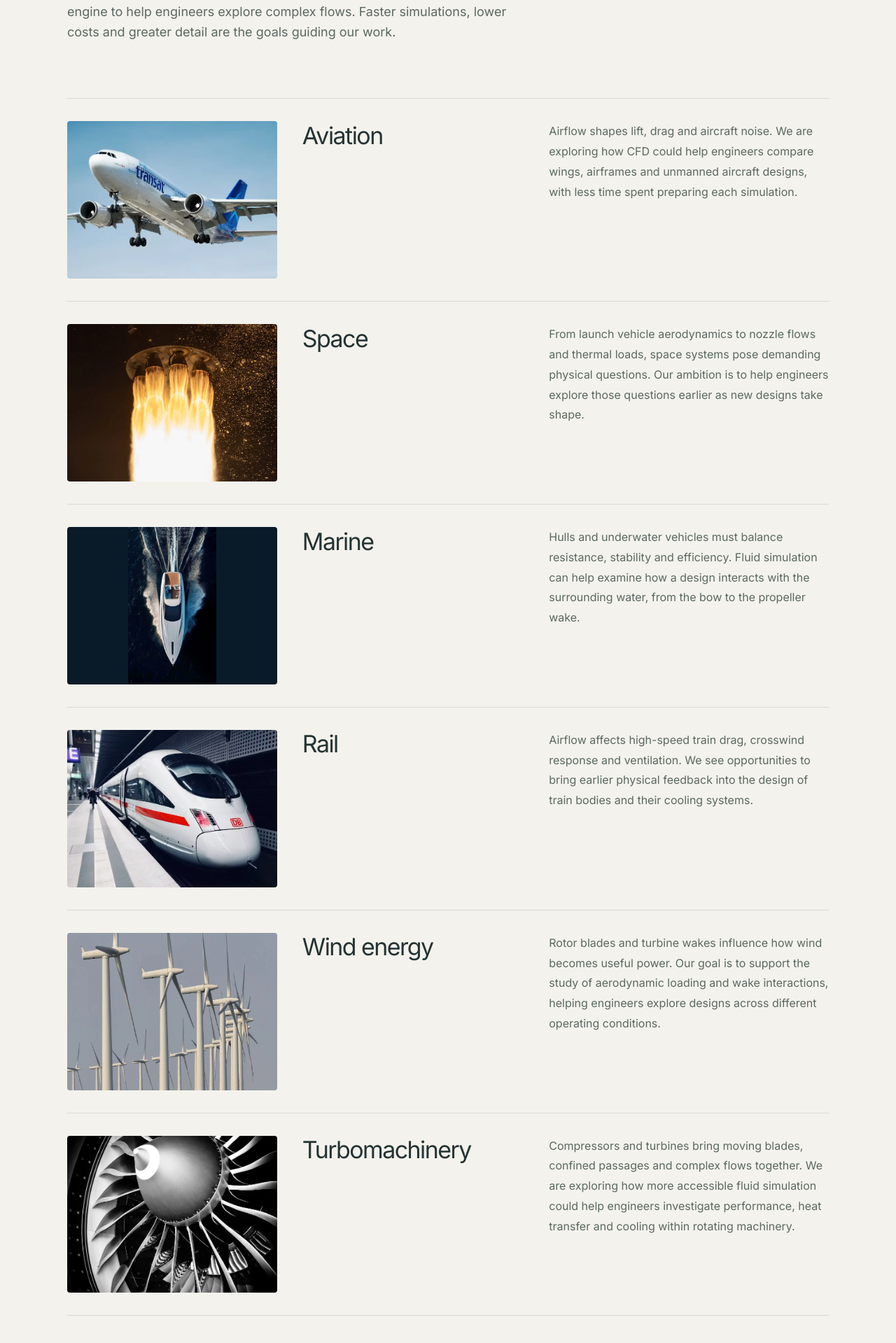
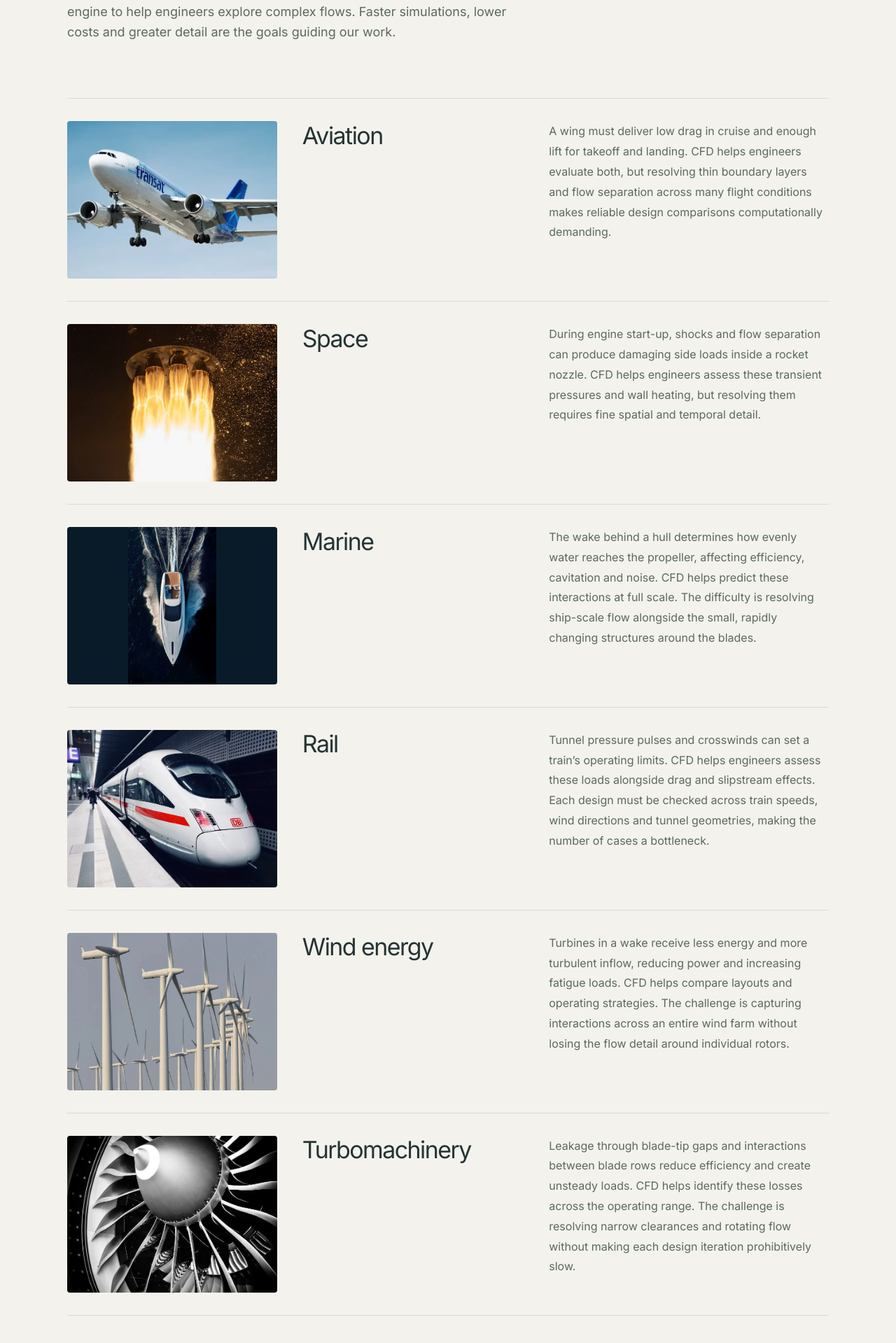
Before and after one commit to nabladynamics/landing-nabla, a Next.js app: page /industries in a window 1280 px wide. Shown: the part 345-2264 px from the top of the page at 70% size. Built offline with nearby package versions, Linux system fonts and the light colour scheme; no server answers.

Commit message:
Focus industry copy on concrete CFD challenges and design bottlenecks

```diff
--- a/components/sections/industries-grid.tsx
+++ b/components/sections/industries-grid.tsx
@@ -8,7 +8,7 @@ import styles from "./industries-list.module.css";
 const industries = [
   {
     name: "Aviation",
-    body: "Airflow shapes lift, drag and aircraft noise. We are exploring how CFD could help engineers compare wings, airframes and unmanned aircraft designs, with less time spent preparing each simulation.",
+    body: "A wing must deliver low drag in cruise and enough lift for takeoff and landing. CFD helps engineers evaluate both, but resolving thin boundary layers and flow separation across many flight conditions makes reliable design comparisons computationally demanding.",
     image: "aviation",
     alt: "Passenger aircraft approaching with its landing gear extended",
     position: "28% 50%",
@@ -16,7 +16,7 @@ const industries = [
   },
   {
     name: "Space",
-    body: "From launch vehicle aerodynamics to nozzle flows and thermal loads, space systems pose demanding physical questions. Our ambition is to help engineers explore those questions earlier as new designs take shape.",
+    body: "During engine start-up, shocks and flow separation can produce damaging side loads inside a rocket nozzle. CFD helps engineers assess these transient pressures and wall heating, but resolving them requires fine spatial and temporal detail.",
     image: "space",
     alt: "Rocket engines firing during a ground test",
     position: "50% 43%",
@@ -24,7 +24,7 @@ const industries = [
   },
   {
     name: "Marine",
-    body: "Hulls and underwater vehicles must balance resistance, stability and efficiency. Fluid simulation can help examine how a design interacts with the surrounding water, from the bow to the propeller wake.",
+    body: "The wake behind a hull determines how evenly water reaches the propeller, affecting efficiency, cavitation and noise. CFD helps predict these interactions at full scale. The difficulty is resolving ship-scale flow alongside the small, rapidly changing structures around the blades.",
     image: "marine",
     alt: "Overhead view of a motor yacht and its wake",
     position: "50% 50%",
@@ -32,7 +32,7 @@ const industries = [
   },
   {
     name: "Rail",
-    body: "Airflow affects high-speed train drag, crosswind response and ventilation. We see opportunities to bring earlier physical feedback into the design of train bodies and their cooling systems.",
+    body: "Tunnel pressure pulses and crosswinds can set a train’s operating limits. CFD helps engineers assess these loads alongside drag and slipstream effects. Each design must be checked across train speeds, wind directions and tunnel geometries, making the number of cases a bottleneck.",
     image: "rail",
     alt: "High-speed passenger train at a station",
     position: "62% 50%",
@@ -40,7 +40,7 @@ const industries = [
   },
   {
     name: "Wind energy",
-    body: "Rotor blades and turbine wakes influence how wind becomes useful power. Our goal is to support the study of aerodynamic loading and wake interactions, helping engineers explore designs across different operating conditions.",
+    body: "Turbines in a wake receive less energy and more turbulent inflow, reducing power and increasing fatigue loads. CFD helps compare layouts and operating strategies. The challenge is capturing interactions across an entire wind farm without losing the flow detail around individual rotors.",
     image: "wind-energy",
     alt: "Offshore wind turbines above the sea",
     position: "50% 48%",
@@ -48,7 +48,7 @@ const industries = [
   },
   {
     name: "Turbomachinery",
-    body: "Compressors and turbines bring moving blades, confined passages and complex flows together. We are exploring how more accessible fluid simulation could help engineers investigate performance, heat transfer and cooling within rotating machinery.",
+    body: "Leakage through blade-tip gaps and interactions between blade rows reduce efficiency and create unsteady loads. CFD helps identify these losses across the operating range. The challenge is resolving narrow clearances and rotating flow without making each design iteration prohibitively slow.",
     image: "turbomachinery",
     alt: "Close-up of the fan blades of a jet engine",
     position: "50% 38%",
```
